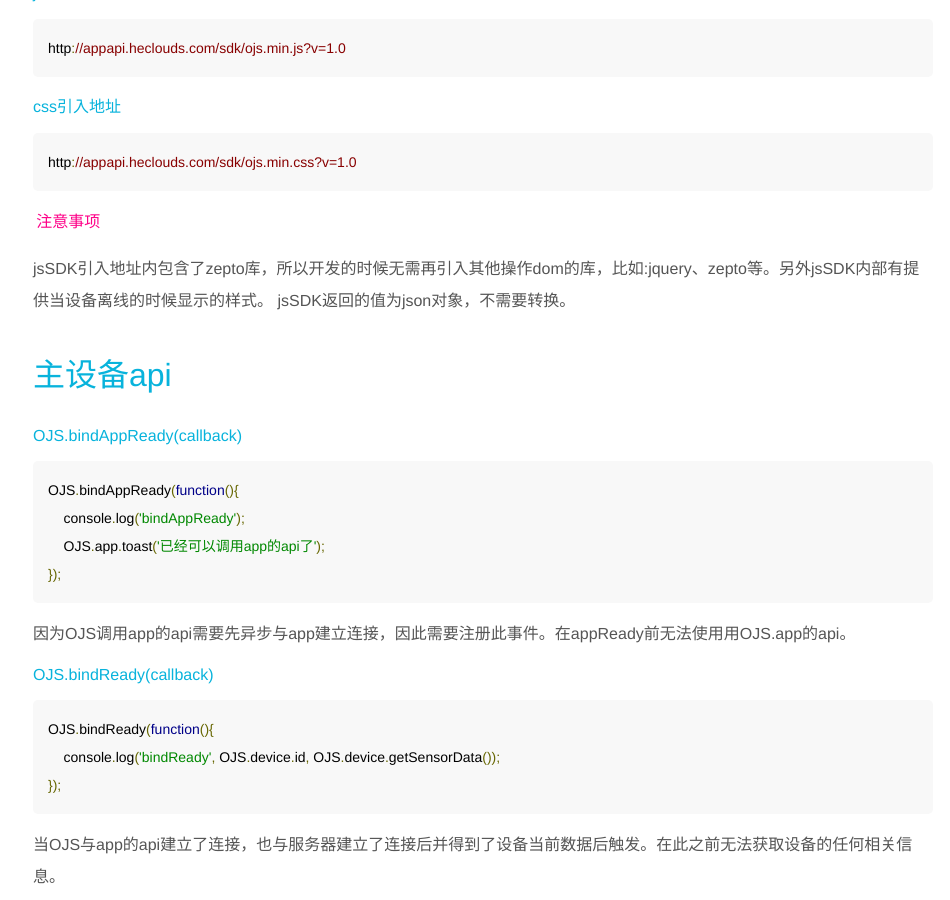
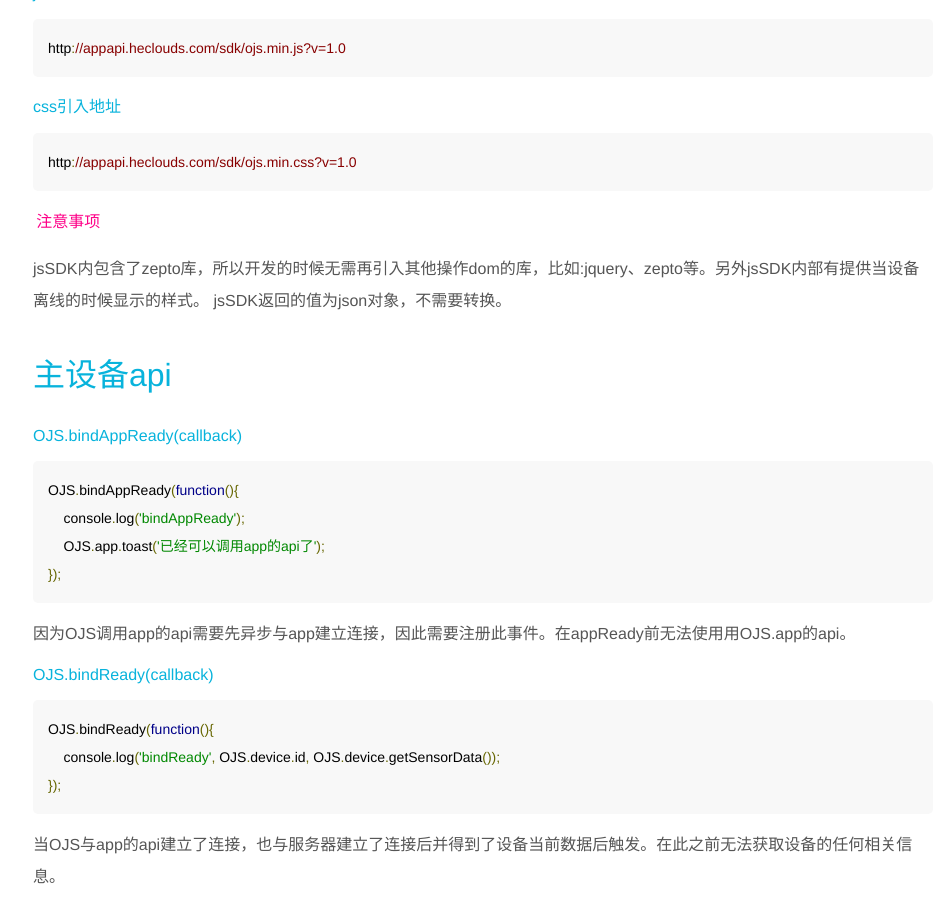
Before and after one commit to cmiot-fe/docs, a Jekyll site: the page built from _oneapp/index.md, in a window 1280 px wide and 900 px high, scrolled down 353 px. Shown: the whole window, without its empty margins (307-1257 px from the left). Built offline with Jekyll 4.4.1, drawn with Linux system fonts in a browser that asks for light colours.

Commit message:
oneapp wiki modified supplement

```diff
--- a/_oneapp/index.md
+++ b/_oneapp/index.md
@@ -20,7 +20,7 @@ JSSDK开发者在开发和物APP的设备操作界面所用到的sdk，通过JSS
 
 `注意事项`
 
-jsSDK引入地址内包含了zepto库，所以开发的时候无需再引入其他操作dom的库，比如:jquery、zepto等。另外jsSDK内部有提供当设备离线的时候显示的样式。
+jsSDK内包含了zepto库，所以开发的时候无需再引入其他操作dom的库，比如:jquery、zepto等。另外jsSDK内部有提供当设备离线的时候显示的样式。
 jsSDK返回的值为json对象，不需要转换。
 
 # 主设备api
```
